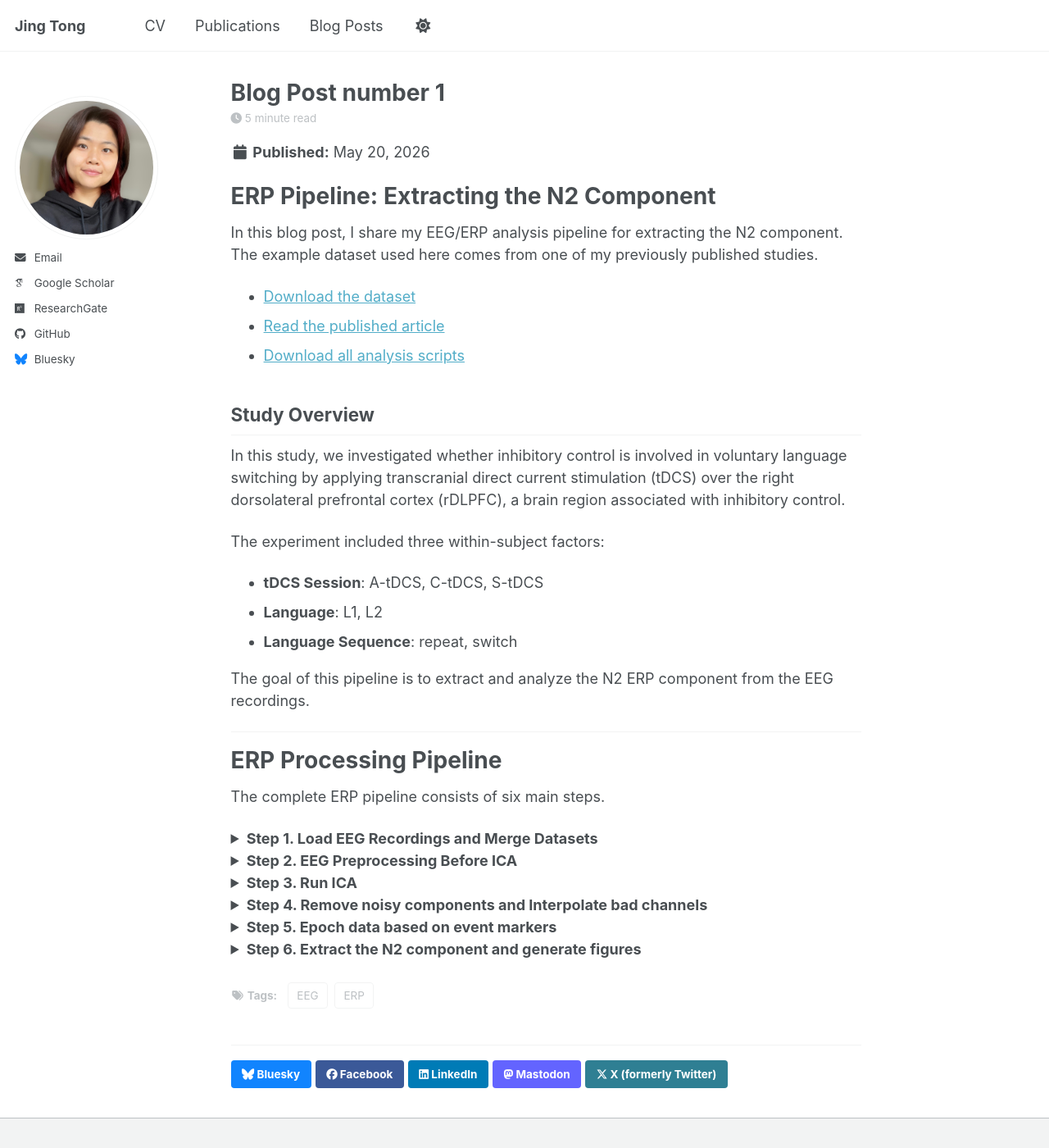
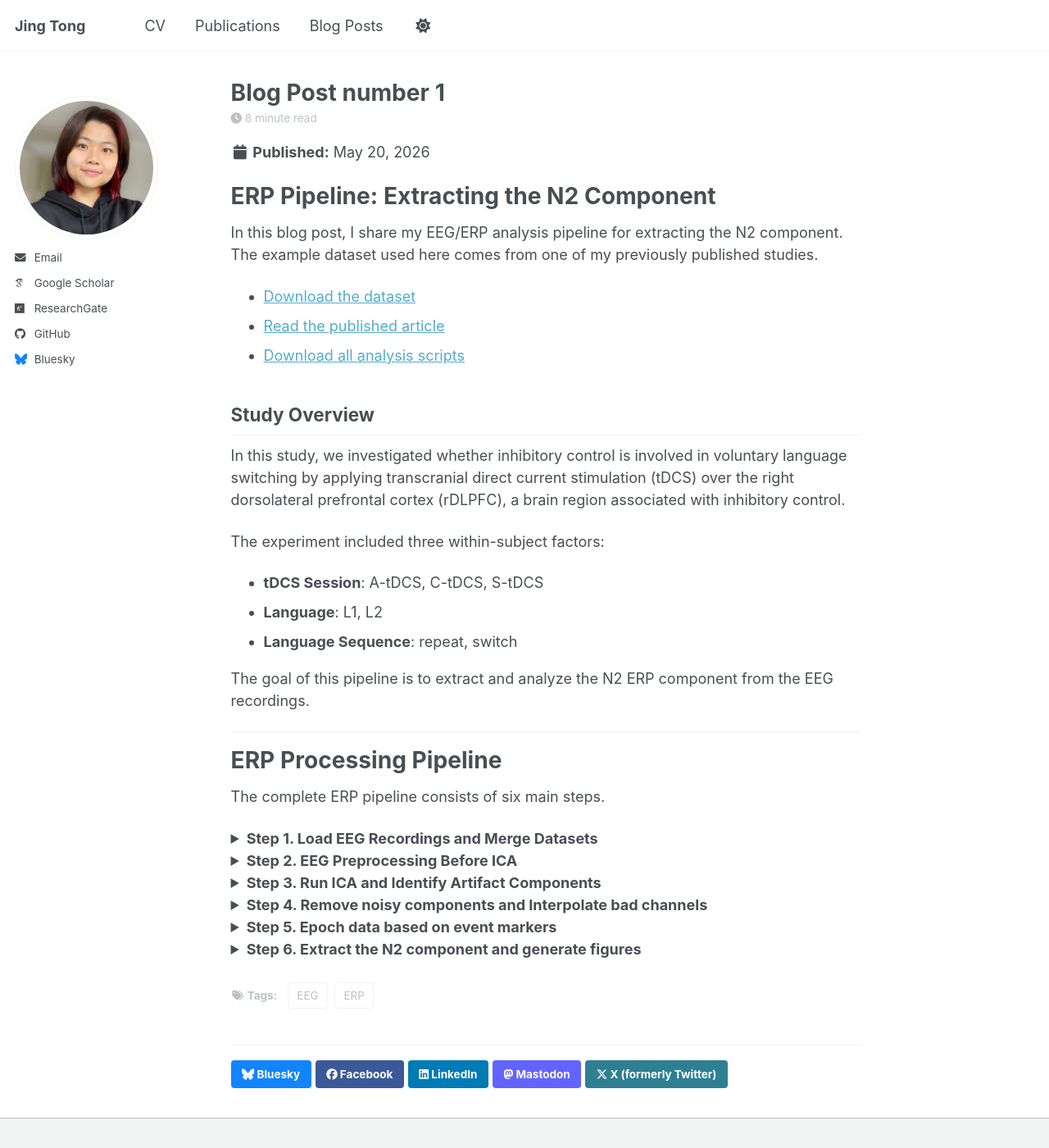
Before and after one commit to JingTong01/jingtong01.github.io, a Jekyll site: the page built from _posts/2012-08-14-blog-post-1.md, in a window 1280 px wide and 1400 px high. Shown: the whole window at 82% size. Built offline with Jekyll 4.4.1, drawn with Linux system fonts in a browser that asks for light colours; some web fonts are replaced; a script bundle is joined from its source files by our own code; library files that are not in the unit come from our copies.

Commit message:
Update 2012-08-14-blog-post-1.md

```diff
--- a/_posts/2012-08-14-blog-post-1.md
+++ b/_posts/2012-08-14-blog-post-1.md
@@ -343,9 +343,196 @@
 </details>
 
 <details>
-<summary><strong>Step 3. Run ICA</strong></summary>
+<summary><strong>Step 3. Run ICA and Identify Artifact Components</strong></summary>
 
-Run ICA to separate neural activity from noise components such as eye blinks, muscle artifacts, and line noise.
+<p>
+The purpose of this step is to perform Independent Component Analysis (ICA) on the preprocessed EEG data and identify artifact-related components, such as eye movements and muscle activity.
+</p>
+
+<p>
+ICA helps separate neural activity from non-neural artifacts, which improves the quality of ERP analyses.
+</p>
+
+<hr>
+
+<h2>Initialize EEGLAB Environment</h2>
+
+<p>
+The script first initializes the EEGLAB environment and defines the input and output directories.
+</p>
+
+<pre><code>
+clc;
+clear;
+
+eeglab_root = 'D:\setup\matlab\toolbox\eeglab11_0_5_4b';
+addpath(genpath(eeglab_root));
+
+root_dir='D:\0EEG\2_before_ICA';
+out_dir='D:\0EEG\3_run_ICA';
+</code></pre>
+
+<hr>
+
+<h2>Load Preprocessed EEG Datasets</h2>
+
+<p>
+The script loops through all stimulation conditions and loads the preprocessed EEG datasets prepared in Step 2.
+</p>
+
+<pre><code>
+EEGica = pop_loadset(person_list(i).name);
+</code></pre>
+
+<hr>
+
+<h2>Run Independent Component Analysis (ICA)</h2>
+
+<p>
+ICA is applied to decompose the EEG signals into independent components.
+</p>
+
+<p>
+This procedure helps separate neural activity from artifacts such as eye blinks, eye movements, muscle activity, and electrical noise.
+</p>
+
+<pre><code>
+EEGica = pop_runica(EEGica,'extended',1, 'interupt','on');
+</code></pre>
+
+<hr>
+
+<h2>Save ICA Decomposition Results</h2>
+
+<p>
+The ICA results are saved as a new EEGLAB dataset for later processing.
+</p>
+
+<pre><code>
+EEGica = pop_saveset( ...
+    EEGica, ...
+    'filename', ...
+    [person_list(i).name(1:5),'_runICA.set']);
+</code></pre>
+
+<hr>
+
+<h2>Reload Original Continuous EEG Data</h2>
+
+<p>
+The original continuous EEG dataset is loaded again so that the ICA weights can later be transferred back to the continuous data.
+</p>
+
+<pre><code>
+EEG = pop_loadset( ...
+    'filename',OrigFile, ...
+    'filepath',Sti_root_dir);
+</code></pre>
+
+<hr>
+
+<h2>Remove Previously Identified Bad Channels</h2>
+
+<p>
+Bad channels identified during preprocessing are removed before transferring ICA weights.
+</p>
+
+<pre><code>
+EEG = pop_select(EEG, ...
+    'nochannel', badChans );
+</code></pre>
+
+<hr>
+
+<h2>Transfer ICA Weights</h2>
+
+<p>
+The ICA weights calculated from the epoched data are transferred to the original continuous EEG dataset.
+</p>
+
+<pre><code>
+EEG = pop_editset( ...
+    EEG, ...
+    'icachansind', 'EEGica.icachansind', ...
+    'icaweights', 'EEGica.icaweights', ...
+    'icasphere', 'EEGica.icasphere');
+</code></pre>
+
+<hr>
+
+<h2>Automatic IC Classification</h2>
+
+<p>
+The ICLabel plugin is used to automatically classify ICA components into categories such as brain activity, eye activity, muscle activity, and noise.
+</p>
+
+<pre><code>
+EEG = iclabel(EEG);
+</code></pre>
+
+<p>
+Eye-related components with a probability above 30% are identified for later removal.
+</p>
+
+<pre><code>
+eyeRemComp = find(indIC == 3 & v > 0.30);
+</code></pre>
+
+<hr>
+
+<h2>Generate ICA Topographic Maps</h2>
+
+<p>
+Topographic maps of ICA components are generated and saved as PDF files for visual inspection.
+</p>
+
+<pre><code>
+pop_topoplot(EEG, 0, 1:EEG.nbchan, ...
+    person_list(i).name(1:5), ...
+    [6 6],0,'electrodes','on');
+</code></pre>
+
+<hr>
+
+<h2>Export ICA Component Properties</h2>
+
+<p>
+Component properties for each ICA component are exported as PDF files to assist with manual review and artifact identification.
+</p>
+
+<pre><code>
+pop_prop(EEG, 0, comp);
+</code></pre>
+
+<hr>
+
+<h2>Save Final ICA Dataset</h2>
+
+<p>
+Finally, the dataset containing ICA weights and component classifications is saved for the next analysis step.
+</p>
+
+<pre><code>
+EEG = pop_saveset(EEG,'filename', postICAFilename);
+</code></pre>
+
+<hr>
+
+<p>
+At the end of this step:
+</p>
+
+<ul>
+<li>ICA decomposition has been completed</li>
+<li>artifact-related components have been identified</li>
+<li>ICA topographic maps and component reports have been generated</li>
+<li>ICA weights have been transferred to the continuous EEG data</li>
+<li>datasets are ready for artifact component removal</li>
+</ul>
+
+<p>
+<a href="#">Download the script for Step 3</a>
+</p>
 
 </details>
 
```
